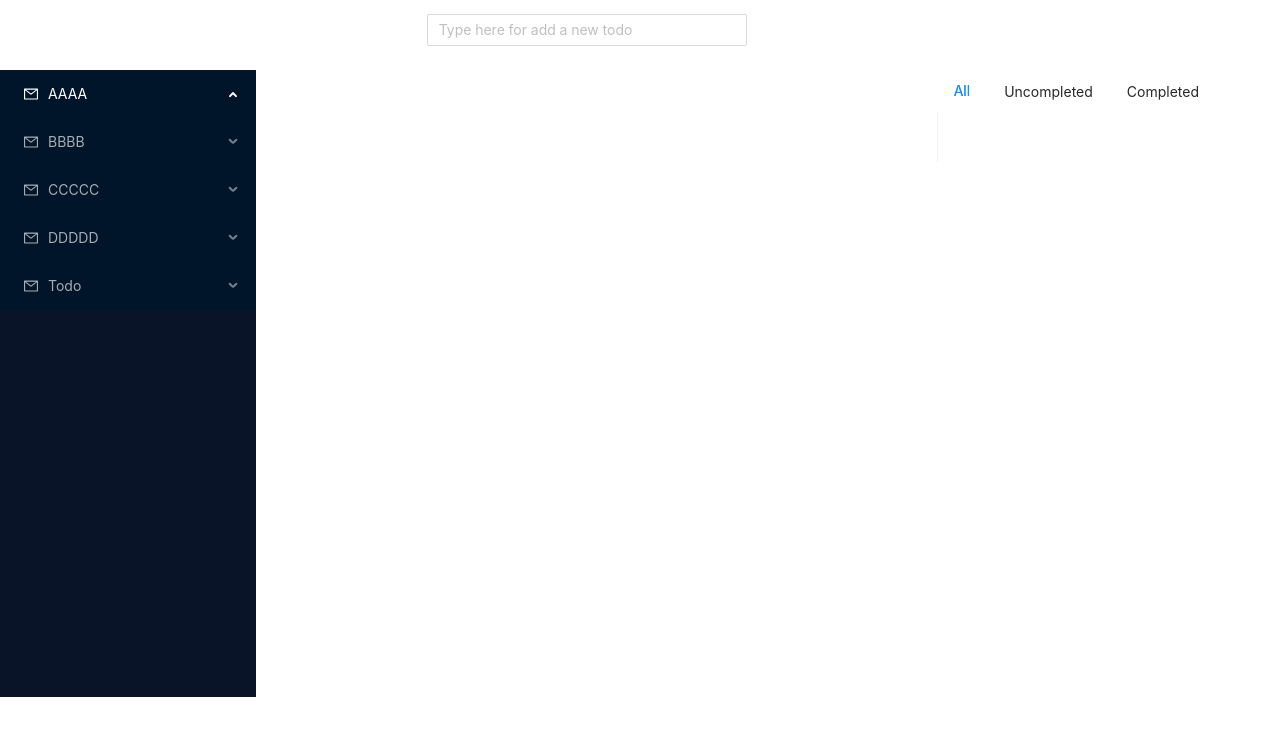
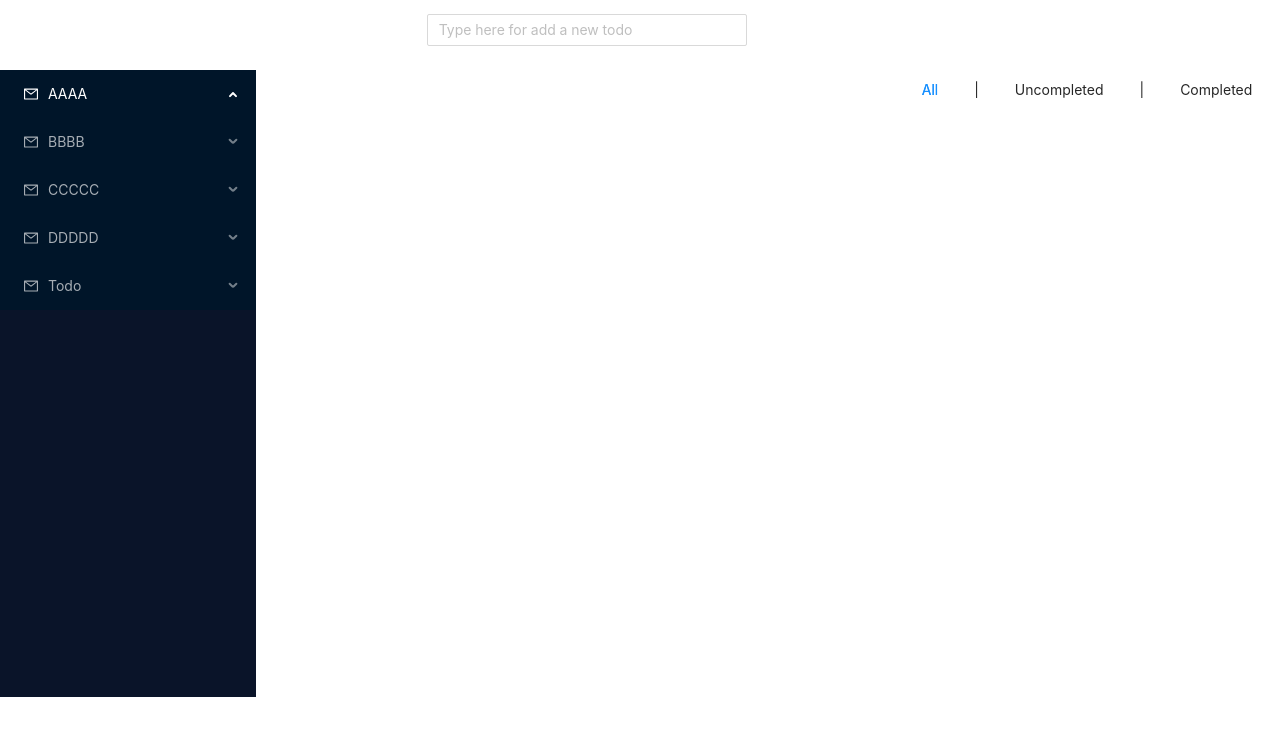
Before and after one commit to htactive-quyety/Test-Redux-Todolist, a React (Create React App) app: page / in a window 1280 px wide. Shown: the top 736 px of the page. Built offline with nearby package versions, Linux system fonts and the light colour scheme.

Commit message:
update checked, set condition, fix UI

```diff
--- a/src/asset/menu.css
+++ b/src/asset/menu.css
@@ -1,8 +1,9 @@
-.ant-tabs>.ant-tabs-nav .ant-tabs-nav-list,
-.ant-tabs>div>.ant-tabs-nav .ant-tabs-nav-list {
+.ant-tabs>.ant-tabs-nav .ant-tabs-nav-wrap,
+.ant-tabs>div>.ant-tabs-nav .ant-tabs-nav-wrap {
     display: flex;
-    flex-direction: row;
-    padding-bottom: 50px;
+    flex-flow: row wrap;
+    justify-content: flex-end;
+    padding-bottom: 10px;
 }
 
 .ant-tabs-right>.ant-tabs-content-holder>.ant-tabs-content>.ant-tabs-tabpane,
--- a/src/asset/todoList.css
+++ b/src/asset/todoList.css
@@ -1,7 +1,7 @@
 #todolist {
     box-shadow: 0 5px 5px 0 rgba(0, 0, 0, 0.2);
     transition: 0.3s;
-    border-left: 1px solid #4da6ff;
+    border-left: 3px solid #4da6ff;
     padding-bottom: 20px;
     margin-bottom: 23px;
     background: white;
--- a/src/containers/addTodo.js
+++ b/src/containers/addTodo.js
@@ -2,7 +2,7 @@ import React, { Component } from 'react'
 import { Input, Form, Row, Col } from 'antd'
 import { ADD_TODO } from '../actions/index'
 import { connect } from 'react-redux'
-import { v1 as uuid} from 'uuid';
+import { v1 as uuid } from 'uuid';
 class AddTodo extends Component {
 
     state = {
@@ -13,7 +13,7 @@ class AddTodo extends Component {
         if (this.state.text === '' || this.state.text.trim() === '') {
             alert('Please enter value to add new todo');
             this.setState({ text: '' })
-        }else{
+        } else {
             if (event.key === 'Enter') {
                 this.props.addTodo({ id: uuid(), text: this.state.text.trim() });
                 this.setState({ text: '' });
--- a/src/containers/menu.js
+++ b/src/containers/menu.js
@@ -1,7 +1,6 @@
 import React, { Component } from 'react'
 import { Row, Col, Tabs, Menu } from 'antd'
 import Todolist from './todoList'
-import Addtodolist from './addTodo'
 import { MailOutlined } from '@ant-design/icons';
 import '../asset/menu.css'
 import { connect } from 'react-redux';
@@ -59,19 +58,22 @@ class menu extends Component {
                         </Menu>
                     </Col>
                 </div>
-                <Col span={18}>
+                <Col span={19}>
                     <div className="card-container">
-                        <Tabs type="card" tabPosition='right' >
+                        <Tabs type="card" className='tabmenu'  >
                             <TabPane tab="All" key="1" >
                                 <Todolist data={todos} />
                             </TabPane>
-                            <TabPane tab="Uncompleted" key="2">
-                                <Todolist data={todos.filter(todo => !todo.complete)} />
+                            <TabPane tab='|' ></TabPane>
+                            <TabPane tab="Uncompleted" key="2" >
+                                <Todolist data={todos.filter(todo => !todo.complete)} className='listitem'/>
                             </TabPane>
-                            <TabPane tab="Completed" key="3">
-                                <Todolist data={todos.filter(todo => todo.complete)} />
+                            <TabPane tab='|' ></TabPane>
+                            <TabPane tab="Completed" key="3" >
+                                <Todolist  data={todos.filter(todo => todo.complete)} className='listitem' />
                             </TabPane>
                         </Tabs>
+
                     </div>
                 </Col>
             </Row>
```
Also changed, not shown: src/containers/todoList.js (+4 -5 lines).
